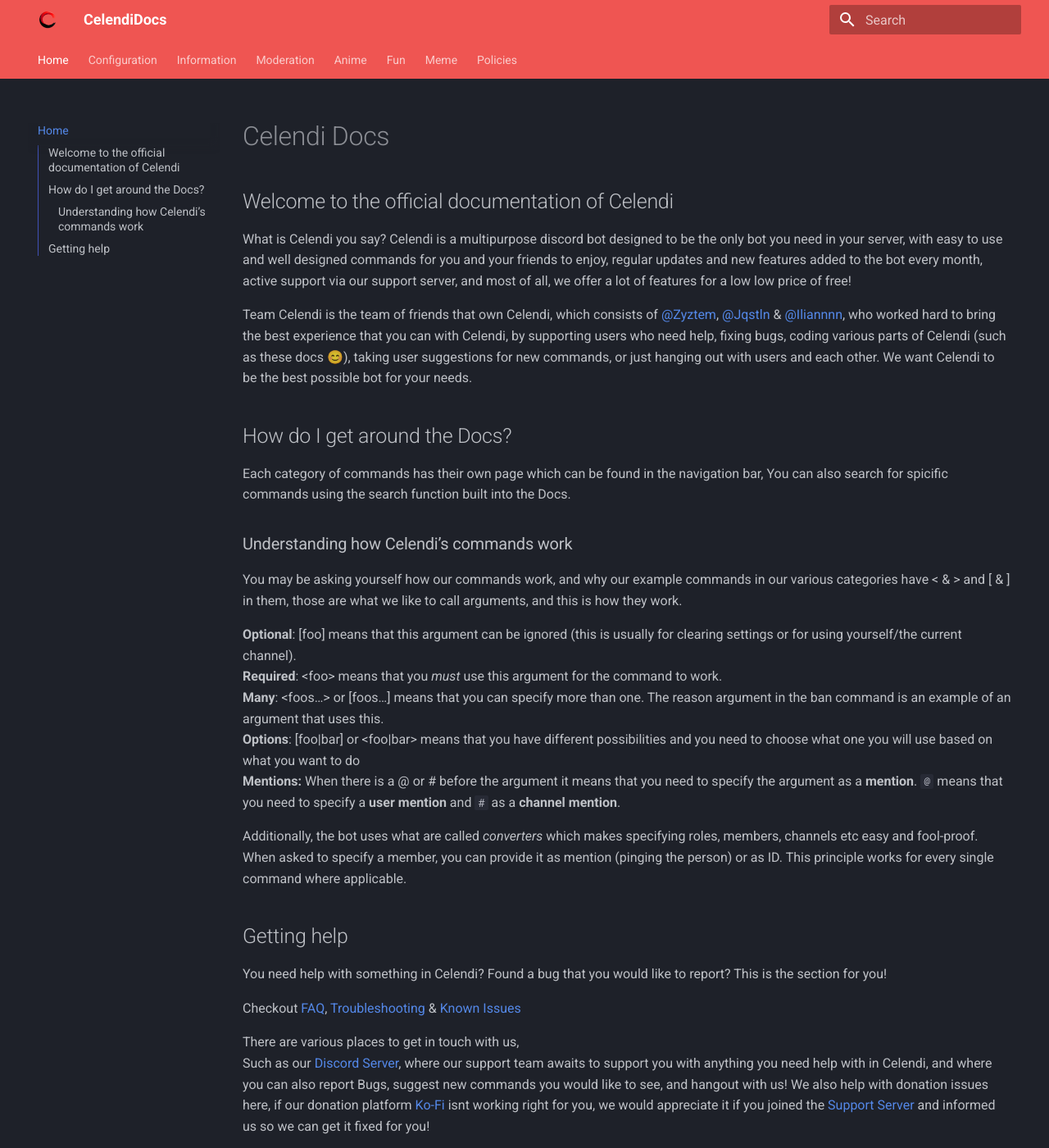
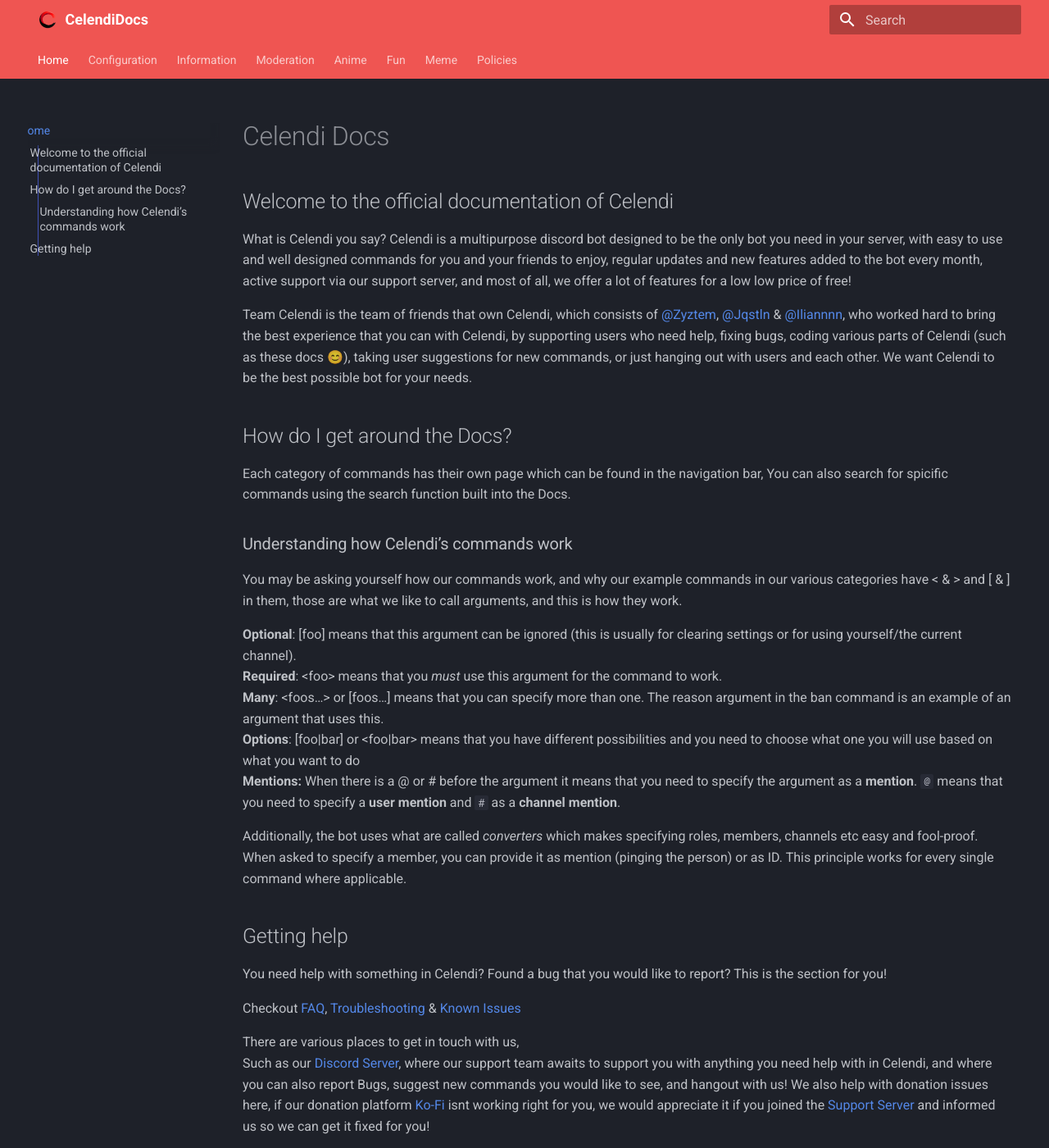
Before and after one commit to Celendi/Docs, an MkDocs documentation site: the page built from docs/index.md, in a window 1280 px wide and 1400 px high. Shown: the whole window at 82% size. Built offline with MkDocs 1.6.1 and Material for MkDocs 9.7.7, drawn with Linux system fonts in a browser that asks for light colours.

Commit message:
Fix the 'big' space between logo & name in header

```diff
--- a/docs/assets/stylesheets/custom.css
+++ b/docs/assets/stylesheets/custom.css
@@ -41,6 +41,10 @@
 
 .md-header a:is(:focus,:hover) {
     color: #fff;
+}
+
+.md-ellipsis{
+    margin-left:-22.5px;
 }
 
 /* Primary navigation */
```
